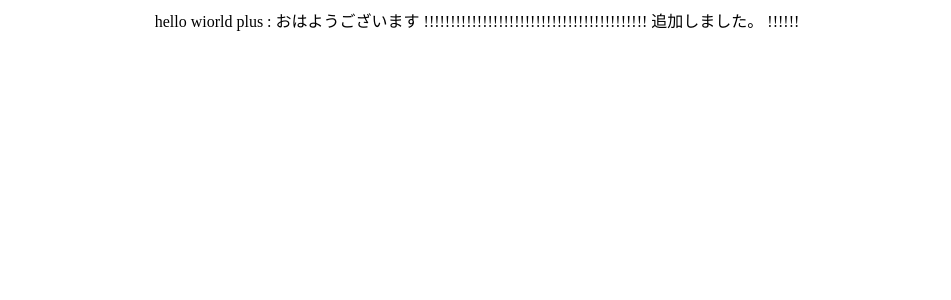
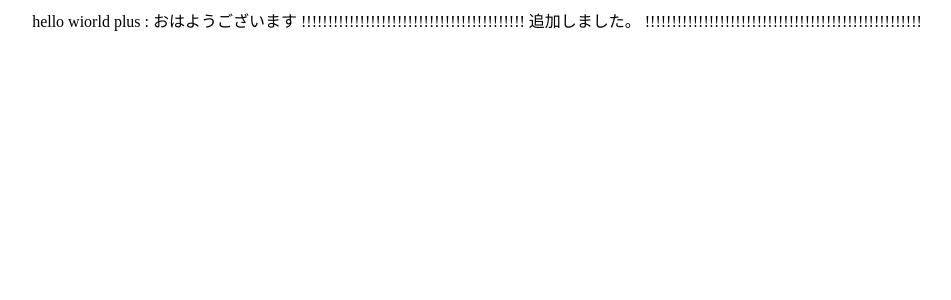
Before and after one commit to hlanjuyeon/reactTomato, a React (Create React App) app: page / in a window 1280 px wide. Shown: the top 300 px of the page, without its empty margins (163-1114 px from the left). Built offline with nearby package versions, Linux system fonts and the light colour scheme.

Commit message:
@2222222222

```diff
--- a/src/App.js
+++ b/src/App.js
@@ -10,7 +10,7 @@ function App() {
 
      追加しました。
 
-     !!!!!!
+     !!!!!!!!!!!!!!!!!!!!!!!!!!!!!!!!!!!!!!!!!!!!!!!!!!!!
     </div>
   );
 }
```
